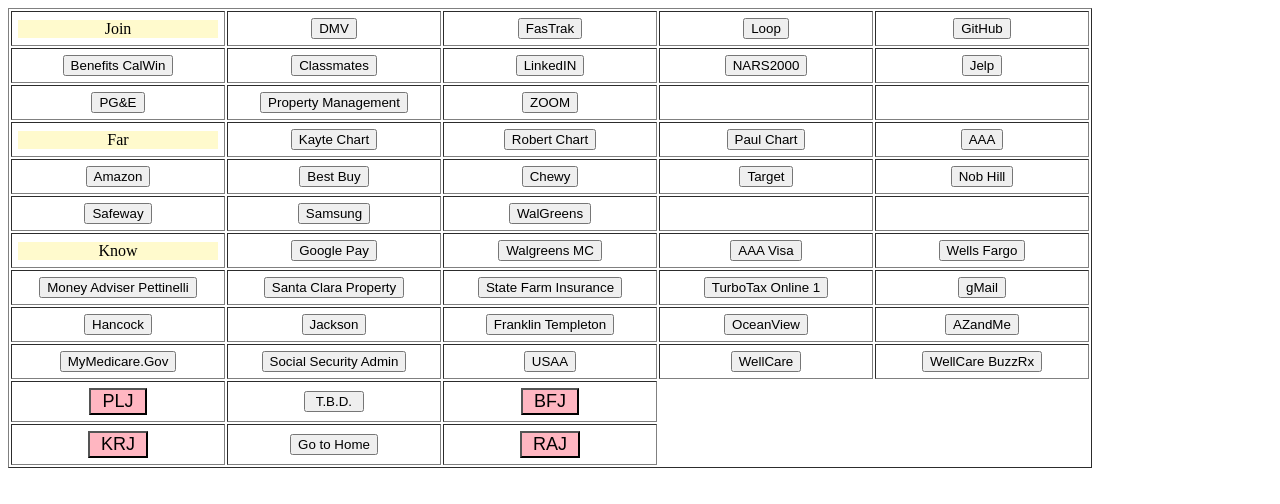
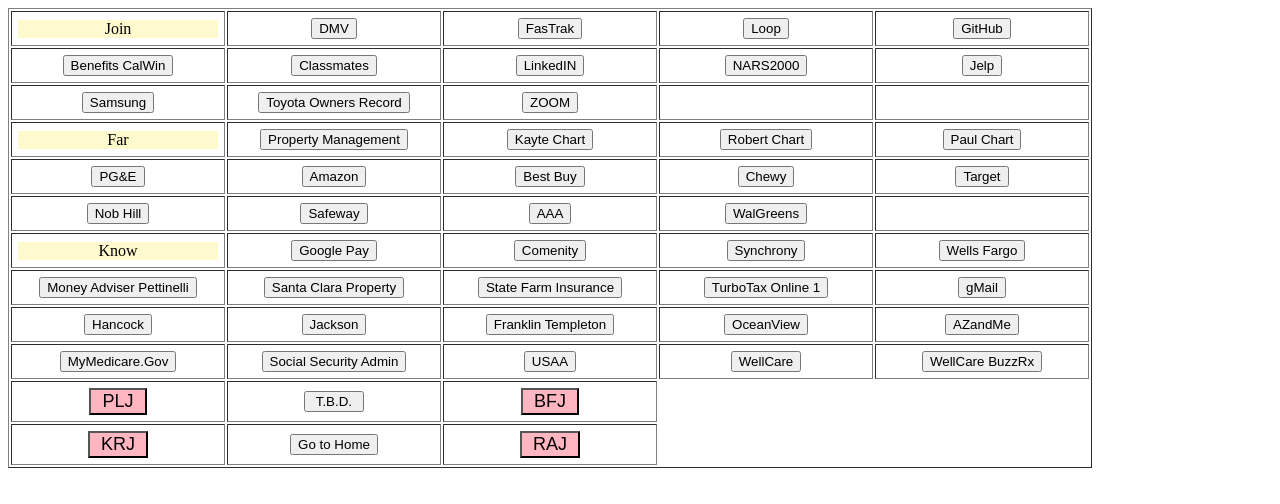
Before and after one commit to plj541/Tools, a plain HTML site: page Accounts.html in a window 1280 px wide. Drawn offline with Linux system fonts and the light colour scheme.

Commit message:
Clean up order

```diff
--- a/Accounts.html
+++ b/Accounts.html
@@ -141,16 +141,16 @@ function handleLink(aTbd) {
   </center></td>
  </tr>
  <tr>
-  <td width="200"><center><input type="button" value="PG&E"
- onclick="handleChoice('PG&E',
- 'https://www.pge.com/',
+  <td width="200"><center><input type="button" value="Samsung"
+ onclick="handleChoice('Samsung',
+ 'https://account.samsung.com/',
  '', '',
  '', '')">
   </center></td>
-  <td width="200"><center><input type="button" value="Property Management"
- onclick="handleChoice('Property Management',
- 'https://acepminc.appfolio.com/connect/users/sign_in',
- 'https://nas.cincwebaxis.com/cinc', '',
+  <td width="200"><center><input type="button" value="Toyota Owners Record"
+ onclick="handleChoice('Toyota Owners Record',
+ 'https://www.toyota.com/owners/login',
+ 'plj541@gmail.com', '',
  '', '')">
   </center></td>
   <td width="200"><center><input type="button" value="ZOOM"
@@ -165,6 +165,12 @@ function handleLink(aTbd) {
  <tr>
   <td width="200"><center>
    <div style="background-color:LemonChiffon">Far</div>
+  </center></td>
+  <td width="200"><center><input type="button" value="Property Management"
+ onclick="handleChoice('Property Management',
+ 'https://acepminc.appfolio.com/connect/users/sign_in',
+ 'https://nas.cincwebaxis.com/cinc', '',
+ '', '')">
   </center></td>
   <td width="200"><center><input type="button" value="Kayte Chart"
  onclick="handleChoice('Kayte Chart',
@@ -184,14 +190,14 @@ function handleLink(aTbd) {
  '', '',
  '', '')">
   </center></td>
-  <td width="200"><center><input type="button" value="AAA"
- onclick="handleChoice('AAA',
- 'https://www.aaa.com/mobile',
+ </tr>
+ <tr>
+  <td width="200"><center><input type="button" value="PG&E"
+ onclick="handleChoice('PG&E',
+ 'https://www.pge.com/',
  '', '',
  '', '')">
   </center></td>
- </tr>
- <tr>
   <td width="200"><center><input type="button" value="Amazon"
  onclick="handleChoice('Amazon',
  'https://www.amazon.com/',
@@ -216,23 +222,23 @@ function handleLink(aTbd) {
  '', '',
  '', '')">
   </center></td>
+ </tr>
+ <tr>
   <td width="200"><center><input type="button" value="Nob Hill"
  onclick="handleChoice('Nob Hill',
  'https://shop.raleys.com/shop/',
  '', '',
  '', '')">
   </center></td>
- </tr>
- <tr>
   <td width="200"><center><input type="button" value="Safeway"
  onclick="handleChoice('Safeway',
  'https://www.safeway.com/',
  '', '',
  '', '')">
   </center></td>
-  <td width="200"><center><input type="button" value="Samsung"
- onclick="handleChoice('Samsung',
- 'https://account.samsung.com/',
+  <td width="200"><center><input type="button" value="AAA"
+ onclick="handleChoice('AAA',
+ 'https://www.aaa.com/mobile',
  '', '',
  '', '')">
   </center></td>
@@ -242,7 +248,6 @@ function handleLink(aTbd) {
  '', '',
  '', '')">
   </center></td>
-  <td width="200"></td>
   <td width="200"></td>
  </tr>
  <tr>
@@ -255,15 +260,15 @@ function handleLink(aTbd) {
  '', '',
  '', '')">
   </center></td>
-  <td width="200"><center><input type="button" value="Walgreens MC"
- onclick="handleChoice('Walgreens MC',
- 'https://walgreens.syf.com/accounts/login/',
+  <td width="200"><center><input type="button" value="Comenity"
+ onclick="handleChoice('Comenity',
+ 'https://www.breadfinancial.com/en/search-results.html',
  '', '',
  '', '')">
   </center></td>
-  <td width="200"><center><input type="button" value="AAA Visa"
- onclick="handleChoice('AAA Visa',
- 'https://www.breadfinancial.com/en/search-results.html',
+  <td width="200"><center><input type="button" value="Synchrony"
+ onclick="handleChoice('Synchrony',
+ 'https://walgreens.syf.com/accounts/login/',
  '', '',
  '', '')">
   </center></td>
```
